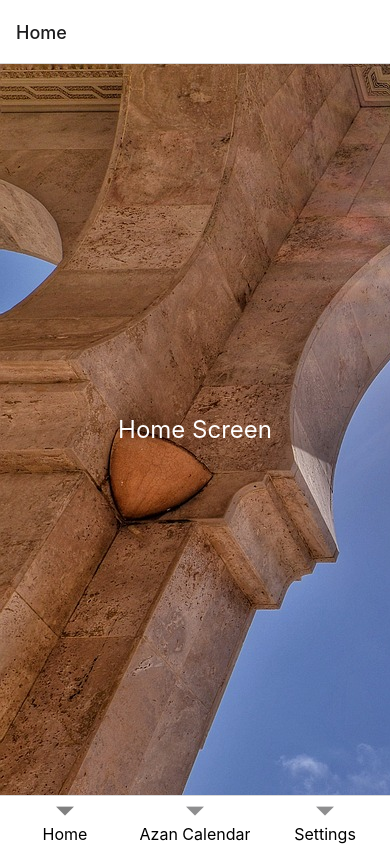
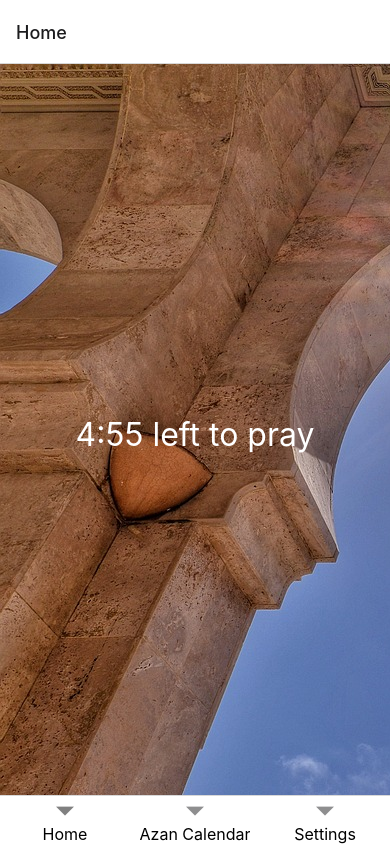
Before and after one commit to SaveDim/azanCalendar, a React Native app: screen / in a window 390 px wide. Built offline with nearby package versions, Linux system fonts and the light colour scheme.

Commit message:
Add countdown

```diff
--- a/App.js
+++ b/App.js
@@ -1,18 +1,38 @@
-import React from "react";
-import { ImageBackground, StyleSheet, Text, View } from 'react-native';
+import React, { useState, useEffect } from "react";
+import { TouchableOpacity, ImageBackground, StyleSheet, Text, View } from 'react-native';
 import { NavigationContainer } from "@react-navigation/native";
 import { createBottomTabNavigator } from "@react-navigation/bottom-tabs";
 
-const HomeScreen = () => (
+// TODO: api url https://collectapi.com/api/pray/pray-times-api
+
+const HomeScreen = () => {
+  const [countdown, setCountdown] = useState(300);
+
+  useEffect(() => {
+    const interval = setInterval(() => {
+      setCountdown((prevCountdown) => (prevCountdown > 0 ? prevCountdown - 1 : 0));
+    }, 1000);
+
+    return () => clearInterval(interval);
+  }, []);
+
+  const formatTime = (seconds) => {
+    const minutes = Math.floor(seconds / 60);
+    const remainingSeconds = seconds % 60;
+    return `${minutes}:${remainingSeconds < 10 ? '0' : ''}${remainingSeconds}`;
+  };
+
+  return (
       <ImageBackground
           source={require('./assets/testphotos/background.jpg')}
           style={styles.backgroundImage}
       >
         <View style={styles.container}>
-      <Text style={styles.screenText}>Home Screen</Text>
+          <Text style={styles.countdownText}>{formatTime(countdown)} left to pray</Text>
         </View>
       </ImageBackground>
   );
+};
 
 const AzanCalendarScreen = () => (
   <ImageBackground
@@ -67,6 +87,11 @@ const styles = StyleSheet.create({
     fontSize: 24,
     color: 'white',
   },
+  countdownText: {
+    fontSize: 32,
+    color: 'white',
+    marginTop: 10,
+  },
   bottomTabBar: {
     backgroundColor: 'white',
     borderTopWidth: 0,
```
Lines whose indentation alone changed are shown as unchanged.
